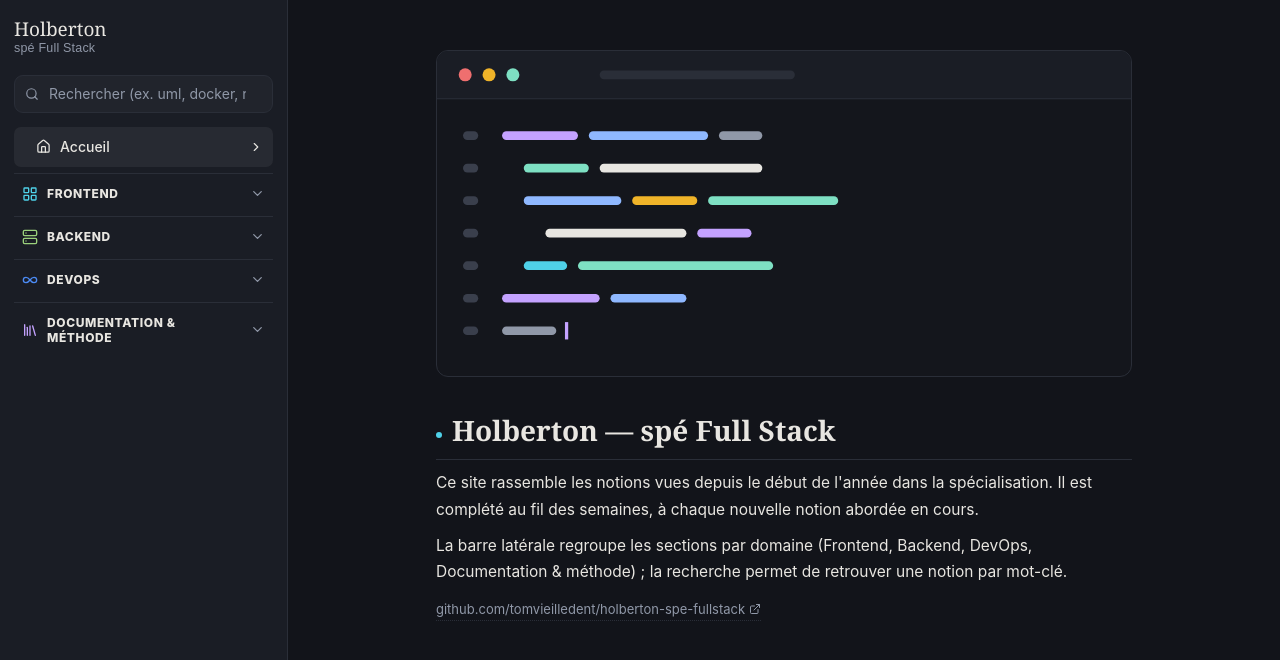
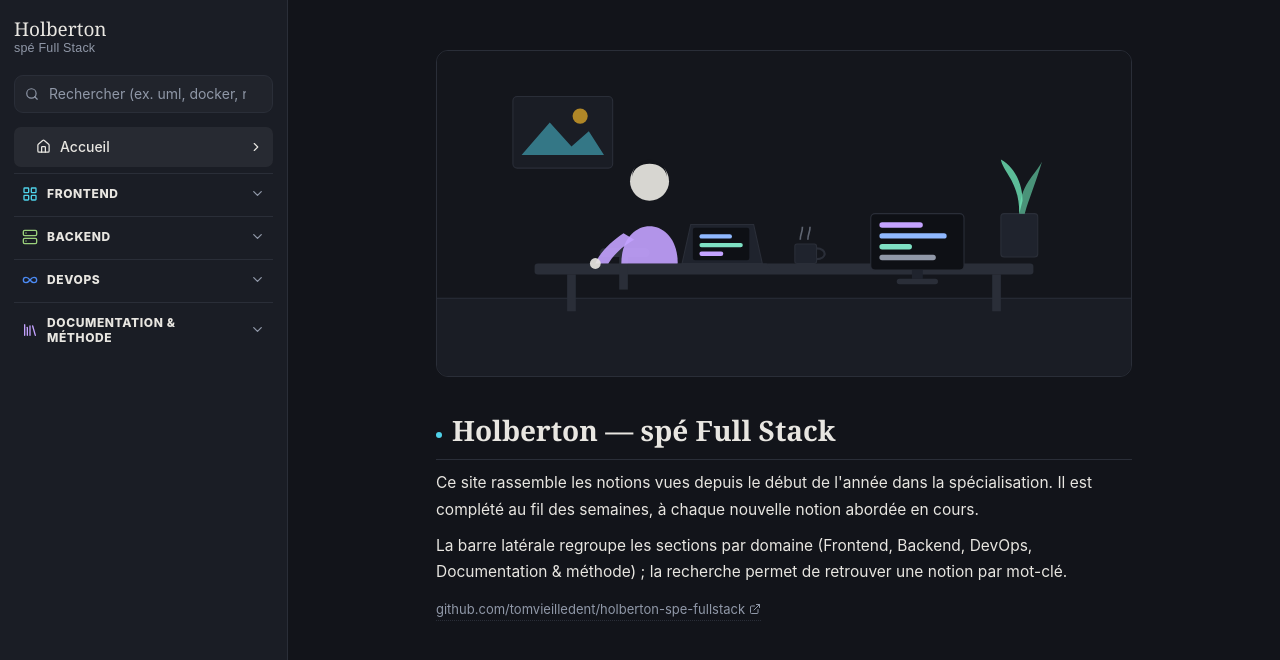
Before and after one commit to tomvieilledent/holberton-spe-fullstack, a React (Vite) app: page / in a window 1280 px wide. Shown: the top 660 px of the page. Built offline with nearby package versions, Linux system fonts and the light colour scheme; the HTML template or start-up script is replaced by a standard one.

Commit message:
feat(home): remplace l'illustration par une scene de developpeur (SVG inline)

```diff
--- a/src/features/home/Home.jsx
+++ b/src/features/home/Home.jsx
@@ -2,17 +2,15 @@
 import { H2, P, SourceLink } from "../../shared/ui/primitives.jsx";
 import { REACT_ACCENT, LINE } from "../../shared/ui/tokens.js";
 
-/* Illustration décorative : fenêtre d'éditeur de code stylisée.
-   SVG inline (aucune requête réseau, compatible avec la CSP du site). */
-function CodeWindow() {
-  const bar = (x, y, w, fill) => (
-    <rect x={x} y={y} width={w} height="8" rx="4" fill={fill} />
-  );
+/* Illustration décorative : développeur à son bureau (style plat).
+   SVG inline — aucune requête réseau, compatible avec la CSP du site.
+   Sans rapport avec Holberton : simple habillage de la page de garde. */
+function DeveloperScene() {
   return (
     <svg
       viewBox="0 0 640 300"
       role="img"
-      aria-label="Illustration : fenêtre d'éditeur de code"
+      aria-label="Illustration : un développeur travaille sur son ordinateur portable"
       style={{
         display: "block",
         width: "100%",
@@ -23,42 +21,58 @@
         background: "#14161c",
       }}
     >
-      <rect x="0" y="0" width="640" height="44" fill="#1a1d25" />
-      <line x1="0" y1="44" x2="640" y2="44" stroke={LINE} />
-      <circle cx="26" cy="22" r="6" fill="#ef6f6f" />
-      <circle cx="48" cy="22" r="6" fill="#f0b429" />
-      <circle cx="70" cy="22" r="6" fill="#7ee0c3" />
-      {bar(150, 18, 180, "#2a2e38")}
+      {/* mur + sol */}
+      <rect x="0" y="0" width="640" height="228" fill="#14161c" />
+      <rect x="0" y="228" width="640" height="72" fill="#1a1d25" />
+      <line x1="0" y1="228" x2="640" y2="228" stroke={LINE} />
 
-      {/* gouttière : numéros de ligne */}
-      {[0, 1, 2, 3, 4, 5, 6].map((i) => (
-        <rect key={i} x="24" y={74 + i * 30} width="14" height="8" rx="4" fill="#3a3f4c" />
-      ))}
+      {/* cadre au mur */}
+      <rect x="70" y="42" width="92" height="66" rx="4" fill="#1a1d25" stroke={LINE} />
+      <path d="M78 96 L104 66 L124 88 L140 74 L154 96 Z" fill="#4FD1E8" opacity="0.5" />
+      <circle cx="132" cy="60" r="7" fill="#F0B429" opacity="0.7" />
 
-      {/* lignes de code stylisées */}
-      {bar(60, 74, 70, "#c4a2ff")}
-      {bar(140, 74, 110, "#8fb8ff")}
-      {bar(260, 74, 40, "#9098a8")}
+      {/* plante */}
+      <rect x="520" y="150" width="34" height="40" rx="3" fill="#1f232d" stroke={LINE} />
+      <path d="M537 150 C537 120 522 112 520 100 C534 108 540 124 540 138" fill="#6EE7B7" opacity="0.8" />
+      <path d="M537 150 C537 124 552 114 558 102 C552 122 546 136 542 150" fill="#6EE7B7" opacity="0.6" />
 
-      {bar(80, 104, 60, "#7ee0c3")}
-      {bar(150, 104, 150, "#e8e6e1")}
+      {/* bureau */}
+      <rect x="90" y="196" width="460" height="10" rx="3" fill="#2a2e38" />
+      <rect x="120" y="206" width="8" height="34" fill="#2a2e38" />
+      <rect x="512" y="206" width="8" height="34" fill="#2a2e38" />
 
-      {bar(80, 134, 90, "#8fb8ff")}
-      {bar(180, 134, 60, "#f0b429")}
-      {bar(250, 134, 120, "#7ee0c3")}
+      {/* chaise */}
+      <rect x="150" y="182" width="46" height="8" rx="4" fill="#2a2e38" />
+      <rect x="168" y="190" width="8" height="30" fill="#2a2e38" />
 
-      {bar(100, 164, 130, "#e8e6e1")}
-      {bar(240, 164, 50, "#c4a2ff")}
+      {/* personnage */}
+      <circle cx="196" cy="120" r="18" fill="#e8e6e1" opacity="0.92" />
+      <path d="M180 116 C182 100 210 100 212 116 C212 108 206 100 196 100 C186 100 180 108 180 116 Z" fill="#12141a" />
+      <path d="M170 196 C170 150 222 150 222 196 Z" fill="#C4A2FF" opacity="0.9" />
+      <path d="M172 168 C160 176 150 186 146 196 L158 196 C164 186 174 178 182 174 Z" fill="#C4A2FF" opacity="0.9" />
+      <circle cx="146" cy="196" r="5" fill="#e8e6e1" opacity="0.92" />
 
-      {bar(80, 194, 40, "#4fd1e8")}
-      {bar(130, 194, 180, "#7ee0c3")}
+      {/* ordinateur portable */}
+      <path d="M226 196 L300 196 L292 160 L234 160 Z" fill="#1f232d" stroke={LINE} />
+      <rect x="236" y="163" width="52" height="30" rx="2" fill="#0E1015" />
+      <rect x="242" y="169" width="30" height="4" rx="2" fill="#8fb8ff" />
+      <rect x="242" y="177" width="40" height="4" rx="2" fill="#7ee0c3" />
+      <rect x="242" y="185" width="22" height="4" rx="2" fill="#c4a2ff" />
+      <path d="M222 196 L304 196 L308 202 L218 202 Z" fill="#2a2e38" />
 
-      {bar(60, 224, 90, "#c4a2ff")}
-      {bar(160, 224, 70, "#8fb8ff")}
+      {/* mug */}
+      <rect x="330" y="178" width="20" height="18" rx="2" fill="#1f232d" stroke={LINE} />
+      <path d="M350 182 C360 182 360 192 350 192" fill="none" stroke={LINE} strokeWidth="2" />
+      <path d="M335 174 C335 168 337 168 337 162 M342 174 C342 168 344 168 344 162" stroke="#9098a8" strokeWidth="1.5" fill="none" opacity="0.6" />
 
-      {bar(60, 254, 50, "#9098a8")}
-      {/* curseur */}
-      <rect x="118" y="250" width="3" height="16" fill="#c4a2ff" />
+      {/* écran externe */}
+      <rect x="400" y="150" width="86" height="52" rx="4" fill="#0E1015" stroke={LINE} />
+      <rect x="408" y="158" width="40" height="5" rx="2.5" fill="#c4a2ff" />
+      <rect x="408" y="168" width="62" height="5" rx="2.5" fill="#8fb8ff" />
+      <rect x="408" y="178" width="30" height="5" rx="2.5" fill="#7ee0c3" />
+      <rect x="408" y="188" width="52" height="5" rx="2.5" fill="#9098a8" />
+      <rect x="438" y="202" width="10" height="8" fill="#1f232d" />
+      <rect x="424" y="210" width="38" height="5" rx="2.5" fill="#2a2e38" />
     </svg>
   );
 }
@@ -66,7 +80,7 @@
 export default function Home() {
   return (
     <div>
-      <CodeWindow />
+      <DeveloperScene />
 
       <H2 accent={REACT_ACCENT}>Holberton — spé Full Stack</H2>
 
```
